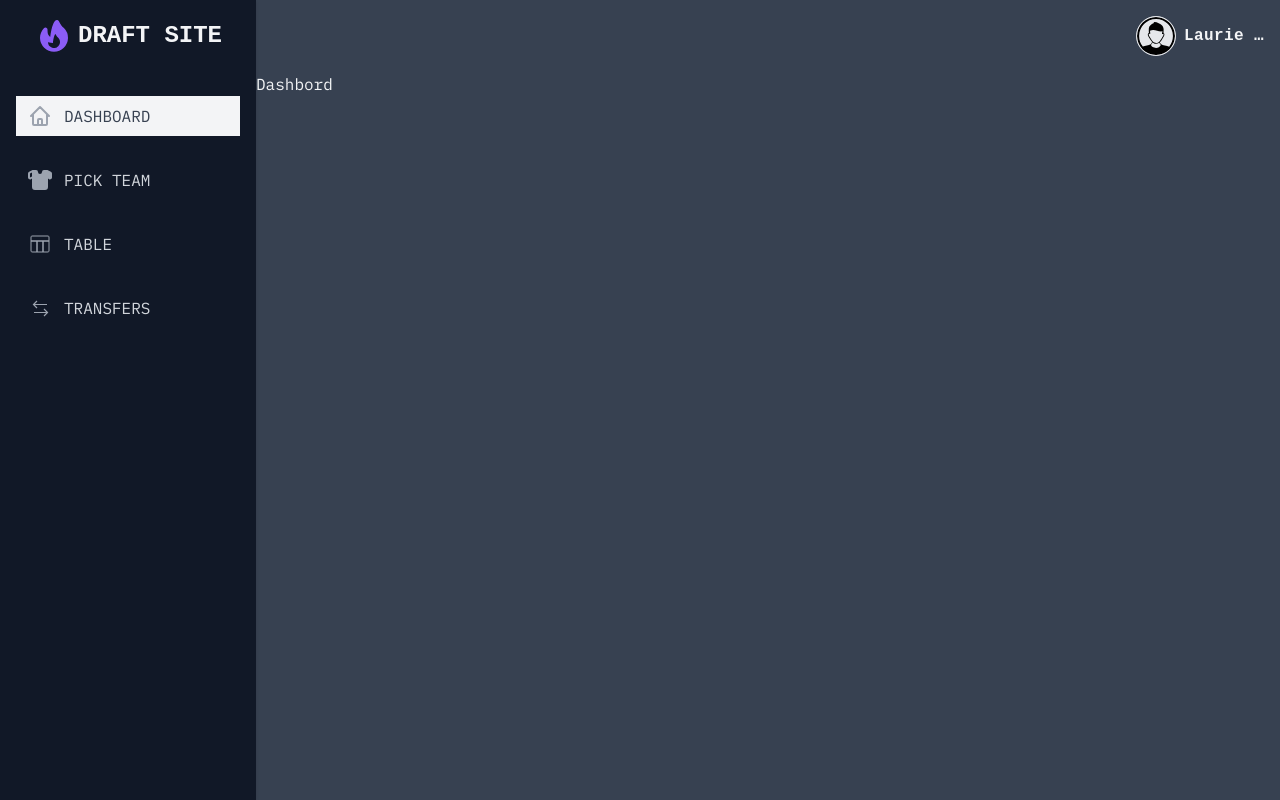
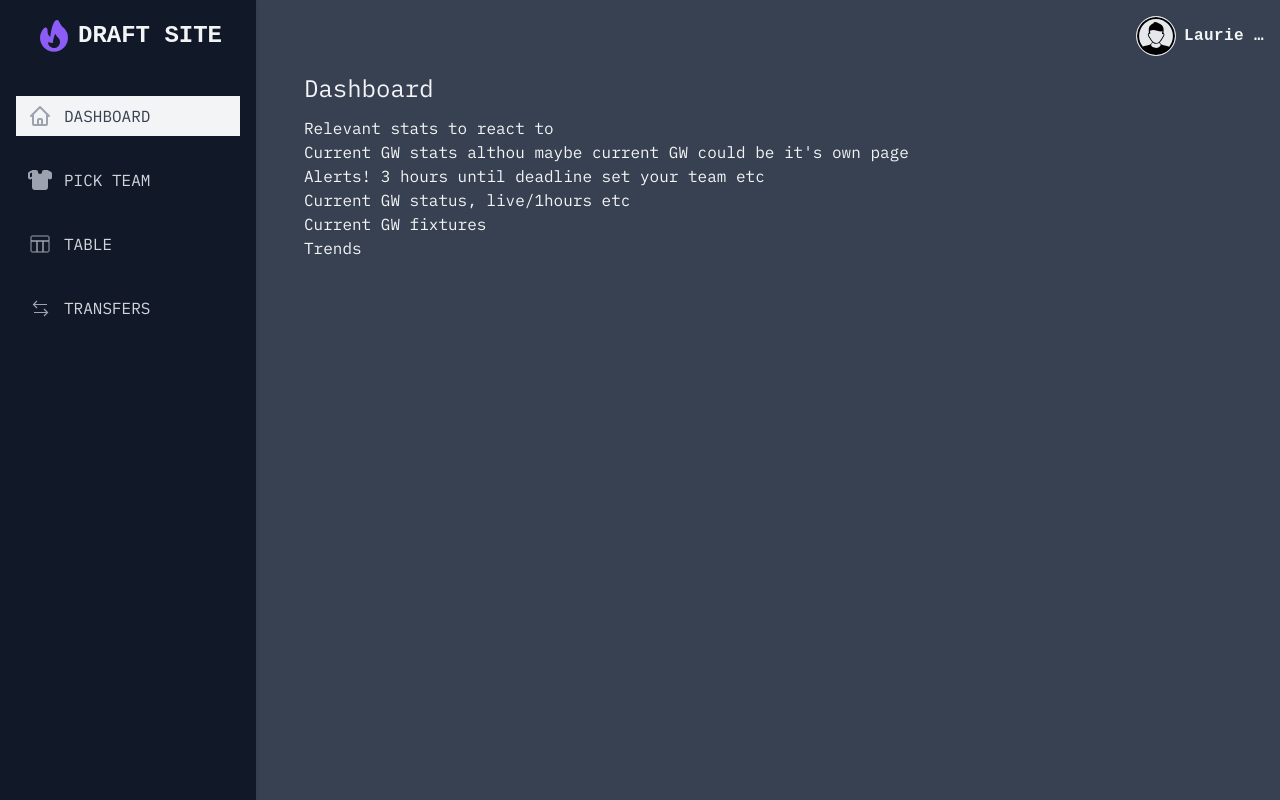
Before and after one commit to lpoulter1/draft-site-design, a React (Vite) app: page / in a window 1280 px wide. Built offline with nearby package versions, Linux system fonts and the light colour scheme; a web font is replaced by a local one.

Commit message:
ready for content

```diff
--- a/src/App.jsx
+++ b/src/App.jsx
@@ -362,11 +362,27 @@ function Sidebar({ setPage, currentPage }) {
 }
 
 function TransfersPage() {
-  return <div>Transfers</div>;
+  return (
+    <div className="container px-6 mx-auto text-gray-100 md:px-10 lg:px-12">
+      <h3 className="mb-3 text-2xl word-space-tight">Transfers</h3>
+    </div>
+  );
 }
 
 function DashbordPage() {
-  return <div>Dashbord</div>;
+  return (
+    <div className="container px-6 mx-auto text-gray-100 md:px-10 lg:px-12">
+      <h3 className="mb-3 text-2xl word-space-tight">Dashboard</h3>
+      <p>Relevant stats to react to</p>
+      <ul>
+        <li>Current GW stats althou maybe current GW could be it's own page</li>
+        <li>Alerts! 3 hours until deadline set your team etc</li>
+        <li>Current GW status, live/1hours etc</li>
+        <li>Current GW fixtures</li>
+        <li>Trends</li>
+      </ul>
+    </div>
+  );
 }
 
 function App() {
```
